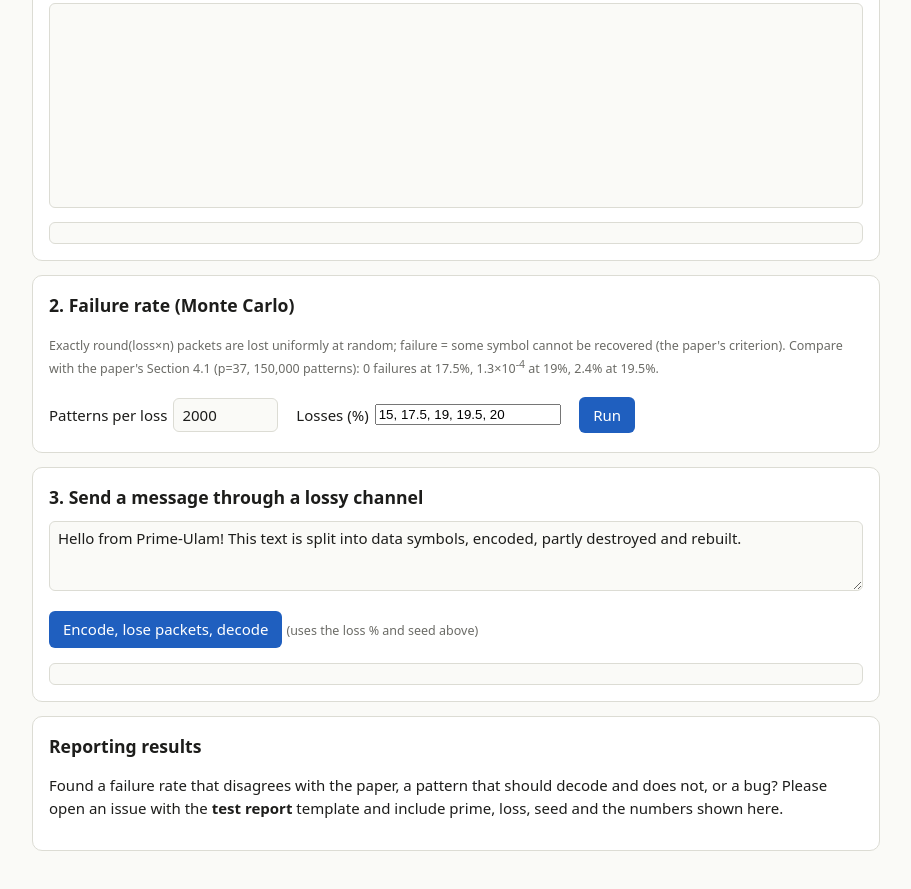
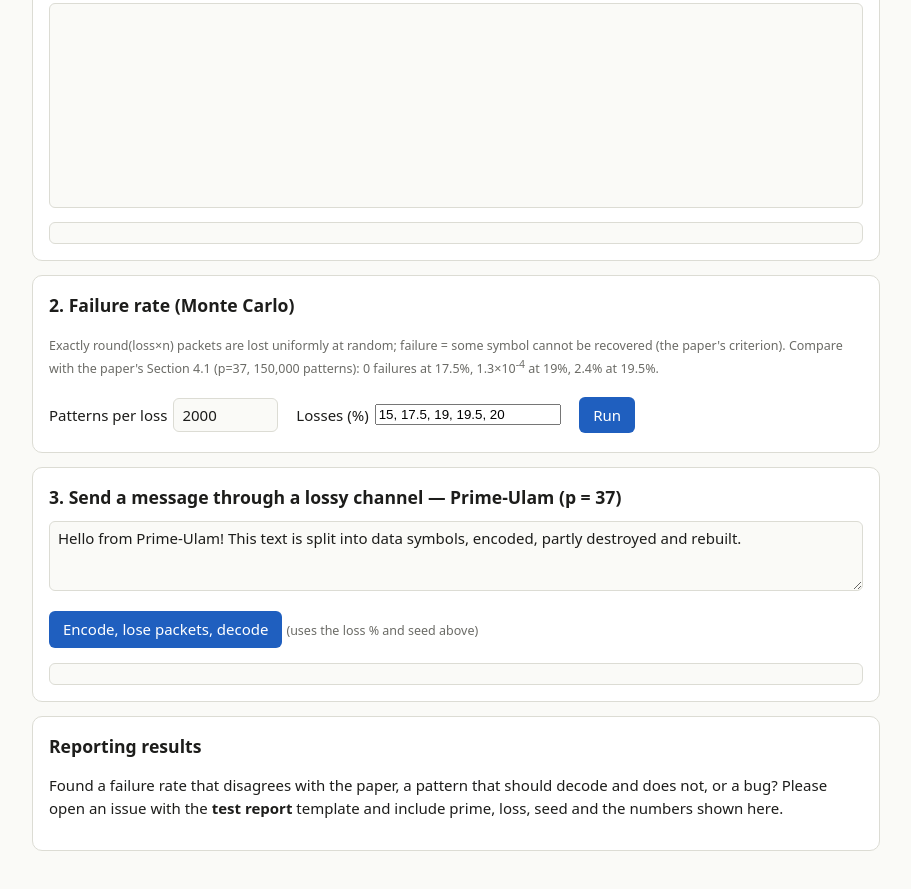
Before and after one commit to Maia-KarlosMarden/prime-ulam, a plain HTML site: page docs/demo/index.html in a window 1280 px wide. Shown: the part 616-1505 px from the top of the page, without its empty margins (184-1095 px from the left). Drawn offline with Linux system fonts and the light colour scheme.

Commit message:
Demo: show the selected code and prime in the message-transfer section title

```diff
--- a/docs/demo/index.html
+++ b/docs/demo/index.html
@@ -71,7 +71,7 @@
   </section>
 
   <section>
-    <h2>3. Send a message through a lossy channel</h2>
+    <h2 id="rtTitle">3. Send a message through a lossy channel</h2>
     <textarea id="msg">Hello from Prime-Ulam! This text is split into data symbols, encoded, partly destroyed and rebuilt.</textarea>
     <p><button id="rt">Encode, lose packets, decode</button> <small>(uses the loss % and seed above)</small></p>
     <div id="rtout" class="out"></div>
@@ -108,6 +108,7 @@ const cssv = n => getComputedStyle(document.documentElement).getPropertyValue(n)
 
 function refreshInfo() {
   const c = get();
+  $("rtTitle").textContent = "3. Send a message through a lossy channel \u2014 " + (c.label || "Prime-Ulam") + " (p = " + (c.p || +$("p").value) + ")";
   const shape = c.label
     ? `${c.R} checks, each data symbol in 4 of them; no variable is untransmitted`
     : `${c.R} equations (${c.M} sparse + 16 dense); ${c.always.length} variables never transmitted`;
```
